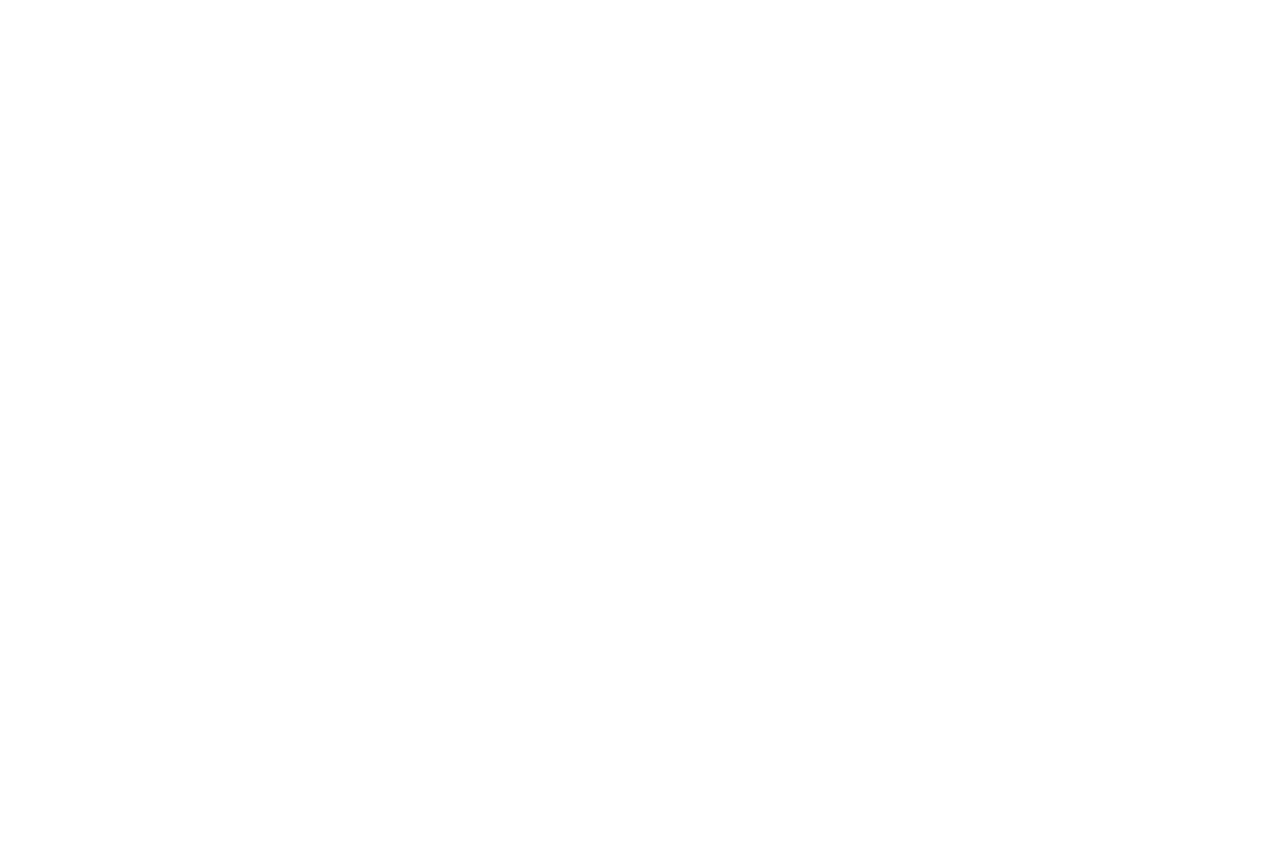
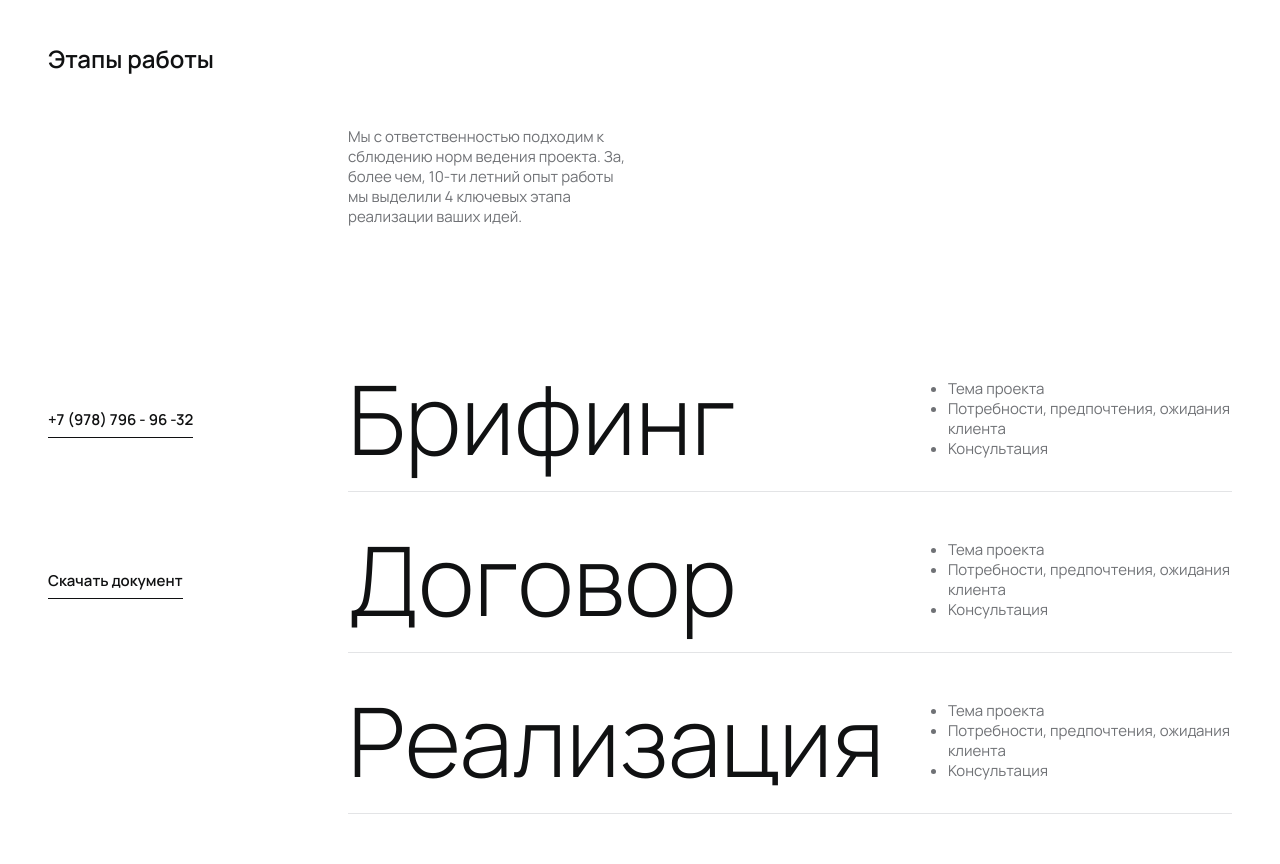
Before and after one commit to Sivko/strojindustriya, a Next.js app: page / in a window 1280 px wide. Shown: the part 3640-4504 px from the top of the page. Before the commit the page ends 3459 px from the top, so only its background shows below. Built offline with nearby package versions, Linux system fonts and the light colour scheme.

Commit message:
Responseble section

```diff
--- a/app/globals.css
+++ b/app/globals.css
@@ -147,3 +147,7 @@
 h2 {
   @apply text-subtitle font-semibold text-text
 }
+
+ul li {
+  list-style-type: disc;
+}
--- a/app/page.tsx
+++ b/app/page.tsx
@@ -2,6 +2,8 @@
 import FirstItem from "@/components/FirstItem";
 import OfferList from "@/components/OfferList";
 import Realization from "@/components/Realization";
+import StepWorks from "@/components/StepWorks";
+import Responseble from "@/components/Responseble";
 
 export default function Home() {
   return (
@@ -9,6 +11,8 @@
       <FirstItem />
       <OfferList />
       <Realization />
+      <StepWorks />
+      <Responseble />
     </main>
   );
 }
--- a/components/OfferList/index.tsx
+++ b/components/OfferList/index.tsx
@@ -78,9 +78,6 @@
           <button className="p-2"><Image src={"/icons/arrowRight.svg"} width={18} height={15} alt="" /></button>
         </div>
         <div className="col-span-3">
-          {/* <Image className="w-full" src="https://placehold.co/358x240/png" height={358} width={240} alt="" />
-          <Image className="w-full" src="https://placehold.co/358x240/png" height={358} width={240} alt="" />
-          <Image className="w-full" src="https://placehold.co/358x240/png" height={358} width={240} alt="" /> */}
           <Slider slidesPerView={3}>
             {list.map((item, index) => {
               return (<SwiperSlide key={index}>
--- a/components/Realization/index.tsx
+++ b/components/Realization/index.tsx
@@ -15,11 +15,17 @@
 
     <h2 className="content">Реализация</h2>
 
-    {items.map((item, index) => (
-      <div key={index} className="last:border-b border-outline last:pb-12">
-        <RealizationItem key={index} />
-      </div>
-    ))}
+    <div>
+      {items.map((item, index) => (
+        <div key={index} className="last:border-b border-outline last:pb-12">
+          <RealizationItem key={index} />
+        </div>
+      ))}
+    </div>
+    <div className="md:grid grid-cols-4 gap-4 mt-12 pb-6  content">
+      <div />
+      <Button text="Все проекты" icons={false} />
+    </div>
 
   </div>)
 }
--- /dev/null
+++ b/components/Responseble/index.tsx
@@ -0,0 +1,44 @@
+"use client";
+
+import Image from "next/image"
+import Slider from "@/components/Slider"
+import { SwiperSlide } from "swiper/react"
+
+export default function Responseble() {
+
+  const list = [1,23,4,42]
+
+  return (<>
+    <div className="mt-extra">
+      <h2 className="content">Ответственность</h2>
+      <div className="md:grid grid-cols-4 gap-4 mt-12 pb-6  content">
+        <div />
+        <p className="text-base text-addText">
+          Мы с ответственностью подходим к сблюдению норм ведения проекта. За, более чем, 10-ти летний опыт работы мы выделили 4 ключевых этапа реализации ваших идей.
+        </p>
+      </div>
+
+      <div className="md:grid grid-cols-4 gap-4 content mt-12">
+        <div className="">
+          <button className="p-2"><Image src={"/icons/arrowLeft.svg"} width={18} height={15} alt="" /></button>
+          <button className="p-2"><Image src={"/icons/arrowRight.svg"} width={18} height={15} alt="" /></button>
+        </div>
+        <div className="col-span-3">
+          <Slider slidesPerView={3}>
+            {list.map((item, index) => {
+              return (<SwiperSlide key={index}>
+                <div>
+                  <Image className="w-full" src={`https://placehold.co/358x480/png`} height={358} width={480} alt="" />
+                  <div className=" font-bold text-base text-left py-3">{`item.text`}</div>
+                  <div className="text-addText font-bold text-base text-left py-3">{`item.text`}</div>
+                </div>
+              </SwiperSlide>)
+            })}
+          </Slider>
+        </div>
+      </div>
+
+
+    </div>
+  </>)
+}
--- a/components/Slider/index.tsx
+++ b/components/Slider/index.tsx
@@ -13,6 +13,7 @@
     <Swiper
       slidesPerView={slidesPerView}
       className="mySwiper"
+      loop={true}
       spaceBetween={"16px"}
     >
       {children}
--- /dev/null
+++ b/components/StepWorks/index.tsx
@@ -0,0 +1,74 @@
+import Link from "next/link";
+
+export default function StepWorks() {
+  return (
+    <div className="mt-extra">
+      <h2 className="content">Этапы работы</h2>
+      <div className="md:grid grid-cols-4 gap-4 mt-12 pb-6  content">
+        <div />
+        <p className="text-base text-addText">
+          Мы с ответственностью подходим к сблюдению норм ведения проекта. За, более чем, 10-ти летний опыт работы мы выделили 4 ключевых этапа реализации ваших идей.
+        </p>
+      </div>
+
+      <div className="md:grid grid-cols-4 gap-4 pb-6  content mt-12 md:mt-24 items-center">
+        <div><Link className="font-semibold text-base pb-[7px] border-b border-text" href={`tel:+79787969632`}>+7 (978) 796 - 96 -32</Link></div>
+        <div className="col-span-3 border-b border-outline">
+          <div className="md:grid gap-4 grid-cols-3 items-center">
+            <div className="text-[96px] col-span-2 font-light">Брифинг</div>
+            <div className="text-addText text-base">
+              <ul>
+                <li>Тема проекта</li>
+                <li>Потребности, предпочтения, ожидания клиента</li>
+                <li>Консультация</li>
+              </ul>
+            </div>
+          </div>
+        </div>
+
+        <div><Link className="font-semibold text-base pb-[7px] border-b border-text" href={`#`}>Скачать документ</Link></div>
+        <div className="col-span-3 border-b border-outline">
+          <div className="md:grid gap-4 grid-cols-3 items-center">
+            <div className="text-[96px] col-span-2 font-light">Договор</div>
+            <div className="text-addText text-base">
+              <ul>
+                <li>Тема проекта</li>
+                <li>Потребности, предпочтения, ожидания клиента</li>
+                <li>Консультация</li>
+              </ul>
+            </div>
+          </div>
+        </div>
+
+        <div></div>
+        <div className="col-span-3 border-b border-outline">
+          <div className="md:grid gap-4 grid-cols-3 items-center">
+            <div className="text-[96px] col-span-2 font-light">Реализация</div>
+            <div className="text-addText text-base">
+              <ul>
+                <li>Тема проекта</li>
+                <li>Потребности, предпочтения, ожидания клиента</li>
+                <li>Консультация</li>
+              </ul>
+            </div>
+          </div>
+        </div>
+
+        <div></div>
+        <div className="col-span-3 border-b border-outline">
+          <div className="md:grid gap-4 grid-cols-3 items-center">
+            <div className="text-[96px] col-span-2 font-light">Сдача работ</div>
+            <div className="text-addText text-base">
+              <ul>
+                <li>Тема проекта</li>
+                <li>Потребности, предпочтения, ожидания клиента</li>
+                <li>Консультация</li>
+              </ul>
+            </div>
+          </div>
+        </div>
+      </div>
+
+    </div>
+  )
+}
--- a/tailwind.config.ts
+++ b/tailwind.config.ts
@@ -22,7 +22,7 @@
       title: ["clamp(56px, 9vw, 120px)","clamp(64px, 9vw, 120px)"],
       subtitle: ["clamp(20px, 9vw, 24px)","clamp(24px, 9vw, 40px)"],
       base: ["clamp(14px, 9vw, 15px)","20px"],
-      small: ["clamp(11px, 9vw, 14px)","clamp(16px, 9vw, 24px)"]
+      small: ["clamp(11px, 2vw, 14px)","clamp(16px, 2vw, 24px)"]
     },
     screens: {
       'xs': '475px',
```
